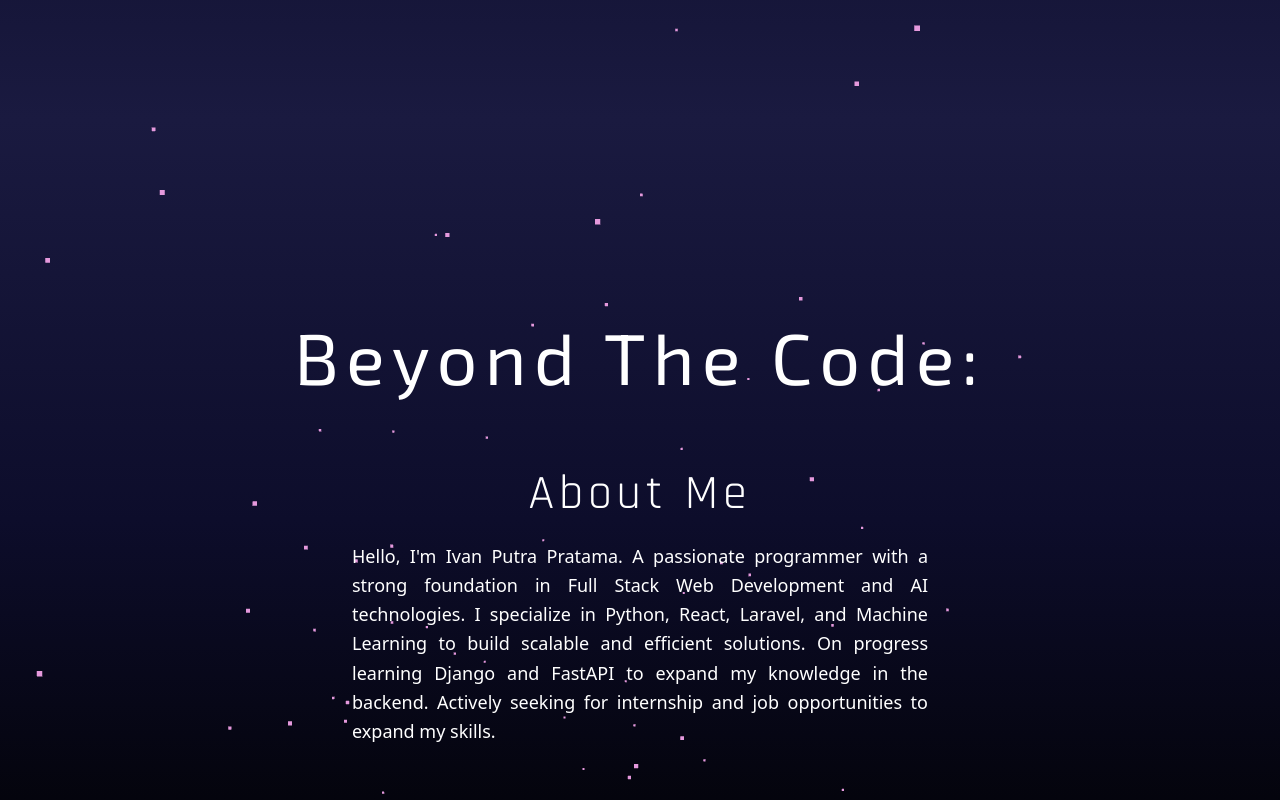
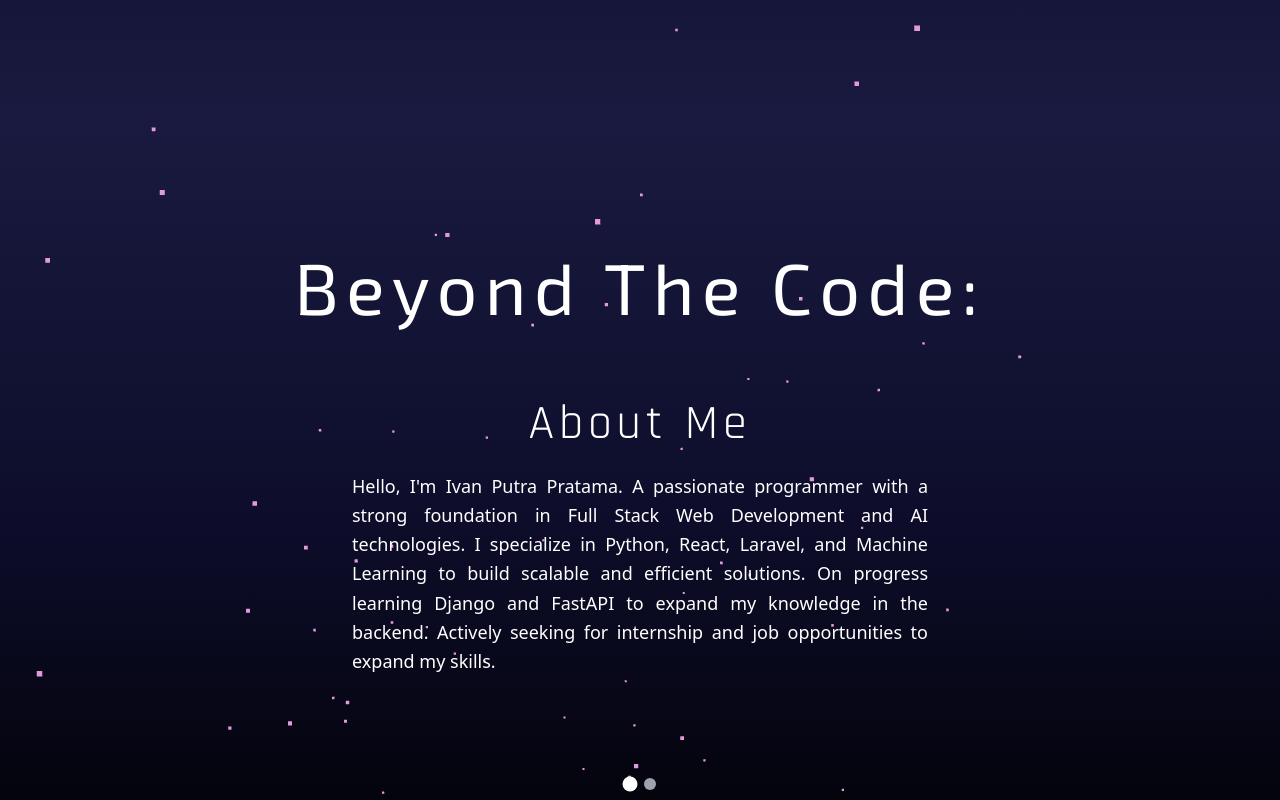
Before and after one commit to frctlprdx/portfolio, a React (Vite) app: page / in a window 1280 px wide. Shown: the part 680-1480 px from the top of the page. Built offline with nearby package versions, Linux system fonts and the light colour scheme.

Commit message:
Fix About

```diff
--- a/src/components/About.jsx
+++ b/src/components/About.jsx
@@ -25,15 +25,17 @@ const About = () => {
   };
 
   return (
-    <section className="relative w-screen h-screen flex flex-col items-center justify-center bg-gradient-to-b from-galaxyLight via-galaxyDark to-black text-white px-8 overflow-hidden">
+    <section className="relative w-screen min-h-screen flex flex-col items-center justify-center bg-gradient-to-b from-galaxyLight via-galaxyDark to-black text-white overflow-hidden">
       {/* Background Bintang */}
-      <Canvas camera={{ position: [0, 0, 5] }} className="absolute inset-0">
+      <div className="absolute h-screen w-full">
+      <Canvas camera={{ position: [0, 0, 5] }} className="absolute inset-0 z-0">
         <ambientLight intensity={0.5} />
         <StarField />
       </Canvas>
+      </div>
 
       {/* Wrapper utama */}
-      <div className="absolute z-10 text-center top-1/4 w-full">
+      <div className="relative z-10 text-center top-1/4 w-full">
         <h1 className="text-7xl tracking-widest">Beyond The Code:</h1>
 
         {/* Carousel Container */}
```
